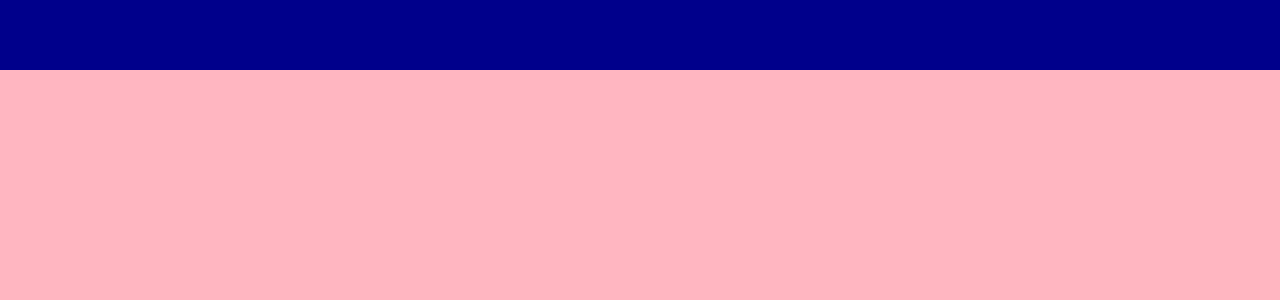
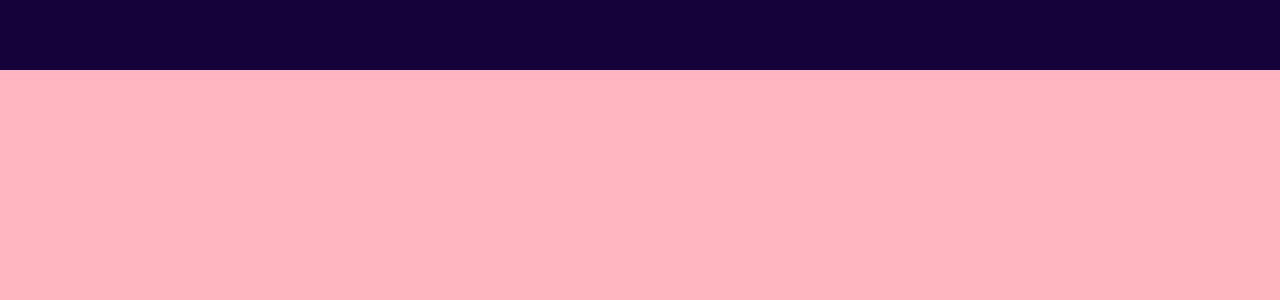
Before and after one commit to Sransonette/personal-website, a React (Create React App) app: page / in a window 1280 px wide. Shown: the top 300 px of the page. Built offline with nearby package versions, Linux system fonts and the light colour scheme.

Commit message:
import main color to topbar.scss

```diff
--- a/src/components/topbar/topbar.scss
+++ b/src/components/topbar/topbar.scss
@@ -1,7 +1,9 @@
+@import "../../global.scss";
+
 .topbar{
     width: 100%;
     height: 70px;
-    background-color: darkblue;
+    background-color: $mainColor;
     position: fixed;
     top: 0;
     z-index: 2;
--- a/src/global.scss
+++ b/src/global.scss
@@ -0,0 +1 @@
+$mainColor: #15023a;
```
